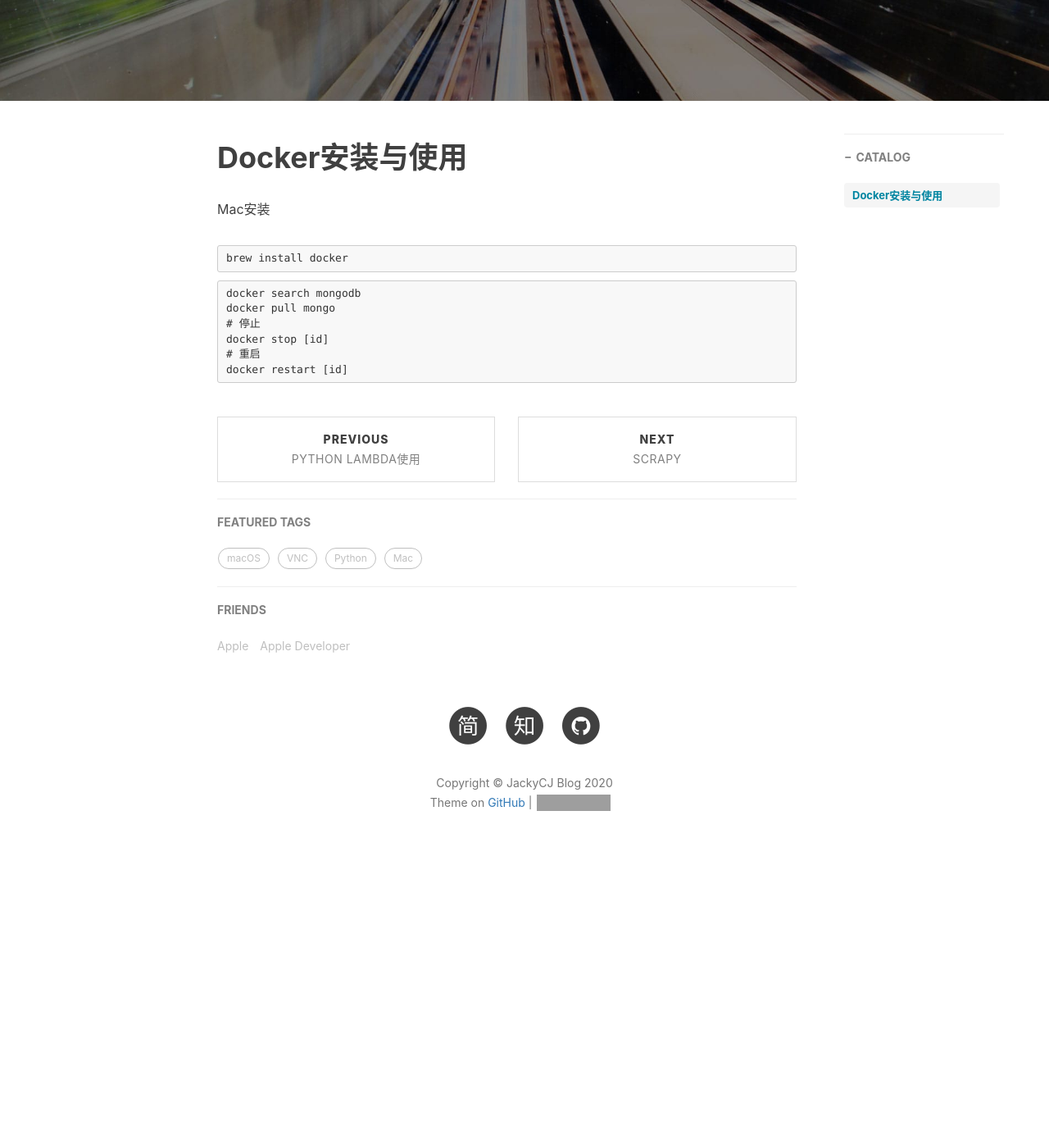
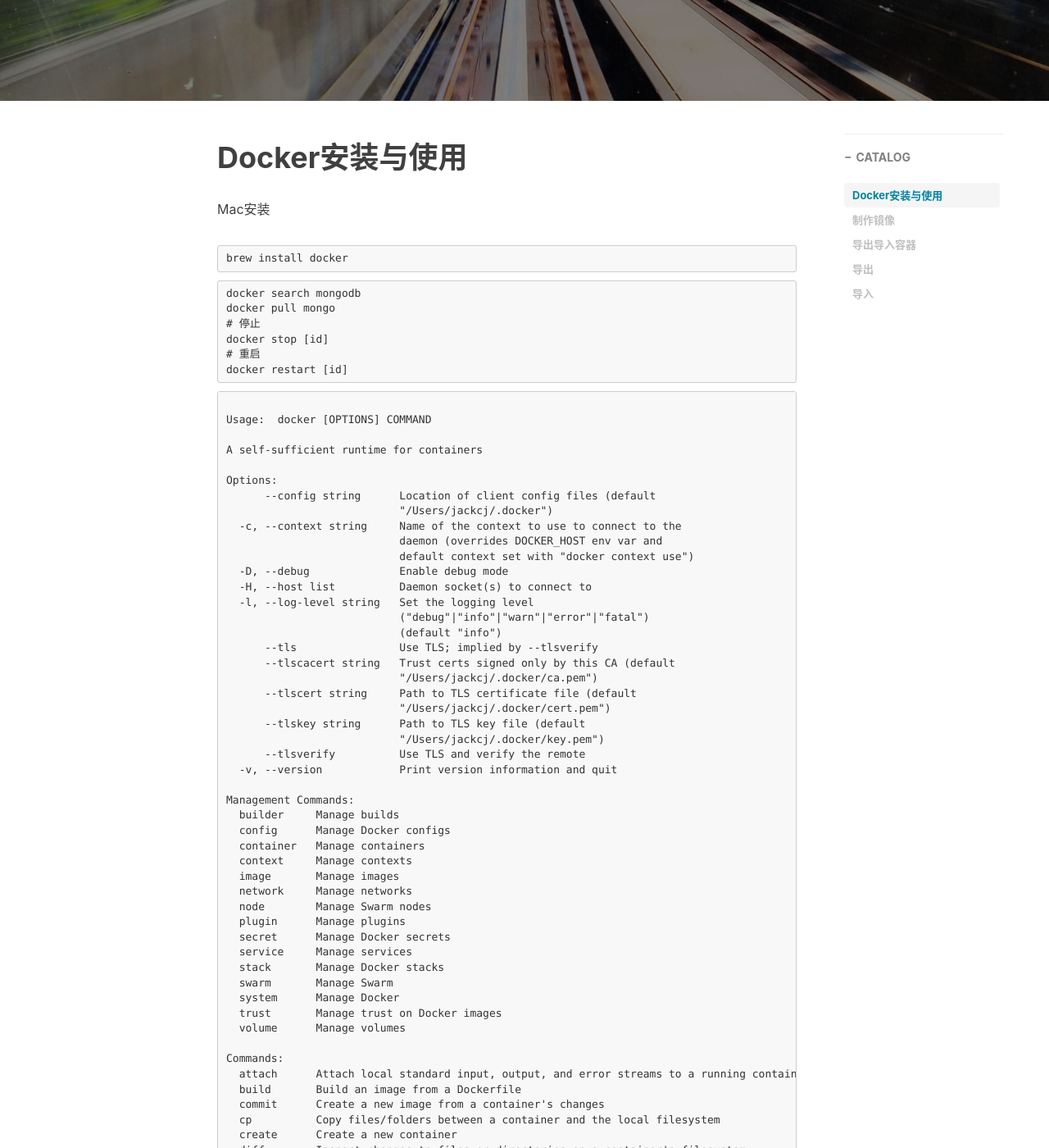
Before and after one commit to JackyCJ/jackycj.github.io, a Jekyll site: the page built from _posts/2020-03-12-Docker安装与使用.md, in a window 1280 px wide and 1400 px high, scrolled down 400 px. Shown: the whole window at 82% size. Built offline with Jekyll 4.4.1, drawn with Linux system fonts in a browser that asks for light colours; nearby versions of some CDN libraries; comment, search, counter and statistics services are not loaded; before the commit the page ends 1483 px from its top, so only the background shows below that; some of the changed text lies outside the part shown; grey boxes are pictures that could not be loaded.

Commit message:
Update 2020-03-12-Docker安装与使用.md

````diff
--- a/_posts/2020-03-12-Docker安装与使用.md
+++ b/_posts/2020-03-12-Docker安装与使用.md
@@ -30,3 +30,115 @@
 # 重启
 docker restart [id]
 ```
+
+```
+
+Usage:	docker [OPTIONS] COMMAND
+
+A self-sufficient runtime for containers
+
+Options:
+      --config string      Location of client config files (default
+                           "/Users/jackcj/.docker")
+  -c, --context string     Name of the context to use to connect to the
+                           daemon (overrides DOCKER_HOST env var and
+                           default context set with "docker context use")
+  -D, --debug              Enable debug mode
+  -H, --host list          Daemon socket(s) to connect to
+  -l, --log-level string   Set the logging level
+                           ("debug"|"info"|"warn"|"error"|"fatal")
+                           (default "info")
+      --tls                Use TLS; implied by --tlsverify
+      --tlscacert string   Trust certs signed only by this CA (default
+                           "/Users/jackcj/.docker/ca.pem")
+      --tlscert string     Path to TLS certificate file (default
+                           "/Users/jackcj/.docker/cert.pem")
+      --tlskey string      Path to TLS key file (default
+                           "/Users/jackcj/.docker/key.pem")
+      --tlsverify          Use TLS and verify the remote
+  -v, --version            Print version information and quit
+
+Management Commands:
+  builder     Manage builds
+  config      Manage Docker configs
+  container   Manage containers
+  context     Manage contexts
+  image       Manage images
+  network     Manage networks
+  node        Manage Swarm nodes
+  plugin      Manage plugins
+  secret      Manage Docker secrets
+  service     Manage services
+  stack       Manage Docker stacks
+  swarm       Manage Swarm
+  system      Manage Docker
+  trust       Manage trust on Docker images
+  volume      Manage volumes
+
+Commands:
+  attach      Attach local standard input, output, and error streams to a running container
+  build       Build an image from a Dockerfile
+  commit      Create a new image from a container's changes
+  cp          Copy files/folders between a container and the local filesystem
+  create      Create a new container
+  diff        Inspect changes to files or directories on a container's filesystem
+  events      Get real time events from the server
+  exec        Run a command in a running container
+  export      Export a container's filesystem as a tar archive
+  history     Show the history of an image
+  images      List images
+  import      Import the contents from a tarball to create a filesystem image
+  info        Display system-wide information
+  inspect     Return low-level information on Docker objects
+  kill        Kill one or more running containers
+  load        Load an image from a tar archive or STDIN
+  login       Log in to a Docker registry
+  logout      Log out from a Docker registry
+  logs        Fetch the logs of a container
+  pause       Pause all processes within one or more containers
+  port        List port mappings or a specific mapping for the container
+  ps          List containers
+  pull        Pull an image or a repository from a registry
+  push        Push an image or a repository to a registry
+  rename      Rename a container
+  restart     Restart one or more containers
+  rm          Remove one or more containers
+  rmi         Remove one or more images
+  run         Run a command in a new container
+  save        Save one or more images to a tar archive (streamed to STDOUT by default)
+  search      Search the Docker Hub for images
+  start       Start one or more stopped containers
+  stats       Display a live stream of container(s) resource usage statistics
+  stop        Stop one or more running containers
+  tag         Create a tag TARGET_IMAGE that refers to SOURCE_IMAGE
+  top         Display the running processes of a container
+  unpause     Unpause all processes within one or more containers
+  update      Update configuration of one or more containers
+  version     Show the Docker version information
+  wait        Block until one or more containers stop, then print their exit codes
+
+Run 'docker COMMAND --help' for more information on a command.
+```
+
+
+## 制作镜像
+```
+docker login
+docker commit container username/repository
+docker push username/repository
+docker pull username/repository
+```
+
+## 导出导入容器
+### 导出
+如果要导出本地某个容器，可以使用 __docker export__ 命令。
+
+```
+docker export 1e560fca3906 > ubuntu.tar
+```
+### 导入
+可以使用 __docker import__ 从容器快照文件中再导入为镜像，以下实例将快照文件 ubuntu.tar 导入到镜像 test/ubuntu:v1:
+
+```
+cat docker/ubuntu.tar | docker import - test/ubuntu:v1
+```
````
